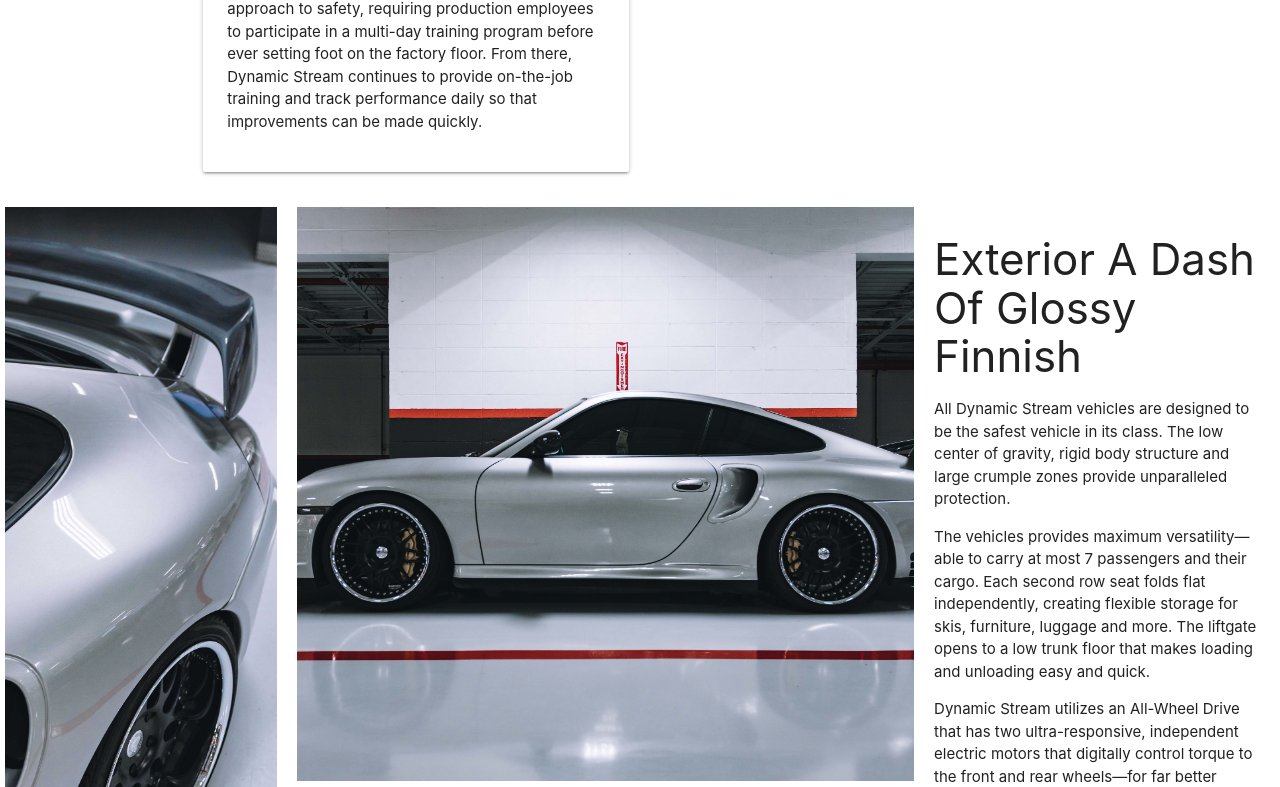
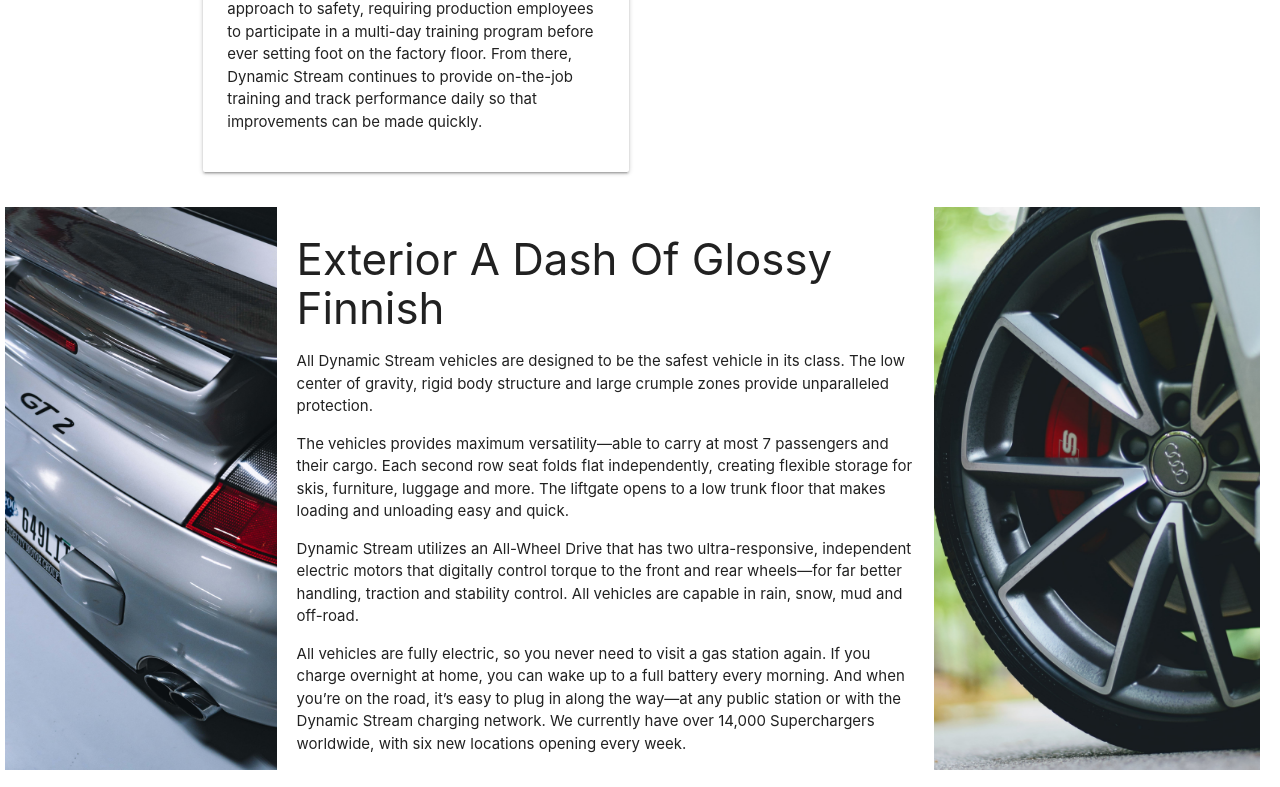
Before and after one commit to fastfists/TSAZone, a Flask app: page /design-brief in a window 1280 px wide. Shown: the part 1522-2309 px from the top of the page. Run offline with Flask 2, Linux system fonts and the light colour scheme.

Commit message:
updated design brief pictures

```diff
--- a/static/css/design_brief.css
+++ b/static/css/design_brief.css
@@ -27,12 +27,11 @@ hr {
     padding-left: 5px;
     display: grid;
     grid-template-columns: 1fr 1.3fr 0.9fr 1.2fr;
-    grid-template-rows: 2fr 1fr 1fr 1fr;
+    grid-template-rows: 1fr 1fr;
     grid-gap: 20px;
-    grid-template-areas: "pic1 pic3 pic3 text"
-                         "pic1 pic4 .    text"
-                         "pic2 pic4 pic5 pic5"
-                         "pic2 .    pic5 pic5";
+    grid-template-areas: "pic2 text text pic6"
+                         "pic1 pic3 pic3 pic4";
+
 }
 #design img {
     width: 100%;
@@ -51,8 +50,21 @@ hr {
 
 .pic5 { grid-area: pic5; }
 
+.pic6 { grid-area: pic6; }
+
 .text { grid-area: text; }
 
 input, textarea {
     color: white;
 }
+
+.contact {
+    /* The image used */
+    background-image: url("/static/images/contact-bg.jpg");
+
+    /* Center and scale the image nicely */
+    background-position: bottom;
+    background-repeat: no-repeat;
+    background-size: cover;
+    position: relative;
+}
--- a/templates/design_brief.html
+++ b/templates/design_brief.html
@@ -120,7 +120,8 @@
             <div class="red pic2"><img src="/static/images/car_pic2.jpg" alt=""></div>
             <div class="pink pic3"><img src="/static/images/car_pic3.jpg" alt=""></div>
             <div class="purple pic4"><img src="/static/images/car_pic4.jpg" alt=""></div>
-            <div class="blue pic5"><img src="/static/images/car_pic5.jpg" alt=""></div>
+            <!-- <div class="blue pic5"><img src="/static/images/car_pic5.jpg" alt=""></div> -->
+            <div class="green pic6"><img src="/static/images/car_pic6.jpg" alt=""></div>
             <div class="text">
                 <h3>Exterior A Dash Of Glossy Finnish</h3>
                 <p>
@@ -147,11 +148,12 @@
 
             </div>
         </section>
-
-        <section id="contact" class="card-panel bg-dark-grey">
-            <h2 class="blueish">Contact Us</h2>
+        <br><br>
+        <section id="contact" class="contact card-panel">
             <div class="row">
-                <div class="col s12">
+                <div class="col offset-s7 s5">
+                    <div class="card-panel bg-dark-grey">
+                        <h4 class="blueish">Contact Us</h4>
                         <form action="">
                             <div class="row">
                                 <div class="input-field col s5">
@@ -174,6 +176,7 @@
                         </form>
                     </div>
                 </div>
+            </div>
         </section>
 
     </main>
```
Also changed, not shown: static/images/car_pic1.jpg, static/images/car_pic3.jpg, static/images/car_pic6.jpg (added), static/images/contact-bg.jpg (added), static/images/logo_pic.png, 3 other files. Lines whose indentation alone changed are shown as unchanged.
